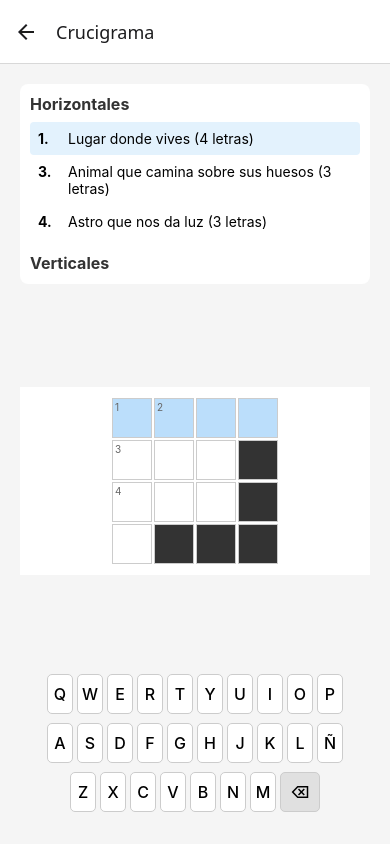
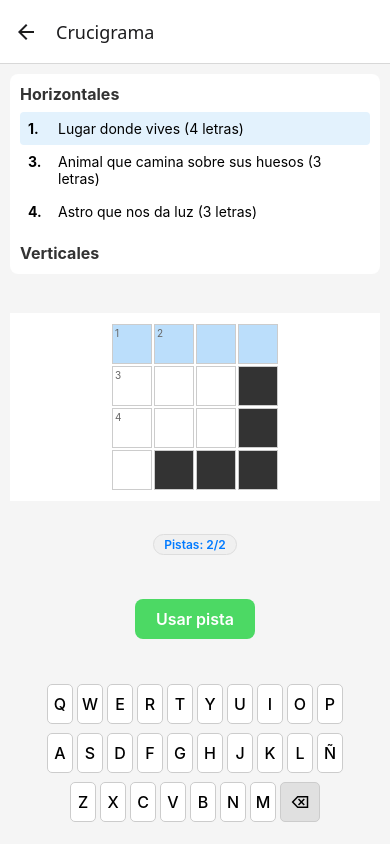
Before and after one commit to AldG99/word-grid, a React Native app: screen /Game in a window 390 px wide. Built offline with nearby package versions, Linux system fonts and the light colour scheme.

Commit message:
Restricción de pistas con un máximo de dos disponibles y confirmación

```diff
--- a/app/screens/GameScreen.js
+++ b/app/screens/GameScreen.js
@@ -3,14 +3,18 @@ import {
   View,
   StyleSheet,
   SafeAreaView,
-  Alert,
   Text,
   Modal,
   TouchableOpacity,
+  Alert,
 } from 'react-native';
 import Board from '../components/Board';
 import Keyboard from '../components/Keyboard';
 import Clues from '../components/Clues';
+import Colors from '../constants/colors';
+import Layout from '../constants/layout';
+import GameLogic from '../utils/gameLogic';
+import Storage from '../utils/storage';
 
 const GameScreen = () => {
   const initialPuzzleState = {
@@ -48,6 +52,13 @@ const GameScreen = () => {
     },
   };
 
+  // Estado para tracking del tiempo
+  const [gameStartTime] = useState(Date.now());
+  const [gameId] = useState(`puzzle-${Date.now()}`); // ID único para este juego
+  const [hintsUsed, setHintsUsed] = useState(0);
+  const [hintsRemaining, setHintsRemaining] = useState(2); // Limitamos a 2 pistas
+
+  // Estados existentes
   const [puzzle, setPuzzle] = useState(initialPuzzleState);
   const [selectedCell, setSelectedCell] = useState({ row: 0, col: 0 });
   const [direction, setDirection] = useState('across');
@@ -56,13 +67,45 @@ const GameScreen = () => {
     direction: 'across',
   });
   const [showCompletionModal, setShowCompletionModal] = useState(false);
+  const [gameStats, setGameStats] = useState(null);
 
+  // Cargar partida guardada al iniciar
+  useEffect(() => {
+    const loadSavedGame = async () => {
+      const savedGame = await Storage.loadGameProgress();
+      if (savedGame && savedGame.puzzleState) {
+        setPuzzle(savedGame.puzzleState);
+
+        // Restaurar estado de pistas si existe
+        if (savedGame.hintsUsed !== undefined) {
+          setHintsUsed(savedGame.hintsUsed);
+          setHintsRemaining(Math.max(0, 2 - savedGame.hintsUsed));
+        }
+      }
+    };
+
+    loadSavedGame();
+  }, []);
+
+  // Guardar progreso automáticamente cuando cambia el estado
+  useEffect(() => {
+    const saveGame = async () => {
+      const timeElapsed = Math.floor((Date.now() - gameStartTime) / 1000);
+      await Storage.saveGameProgress(gameId, puzzle, timeElapsed, hintsUsed);
+    };
+
+    saveGame();
+  }, [puzzle, gameId, gameStartTime, hintsUsed]);
+
+  // Función modificada para resetear el juego
   const resetGame = () => {
     setPuzzle(initialPuzzleState);
     setSelectedCell({ row: 0, col: 0 });
     setDirection('across');
     setSelectedClue({ number: 1, direction: 'across' });
     setShowCompletionModal(false);
+    setHintsUsed(0);
+    setHintsRemaining(2); // Restaurar las 2 pistas disponibles
   };
 
   const handleCluePress = (number, dir) => {
@@ -102,27 +145,15 @@ const GameScreen = () => {
     }
   };
 
+  // Usar GameLogic para la navegación entre celdas
   const moveToNextCell = () => {
-    const { row, col } = selectedCell;
-    if (direction === 'across') {
-      let nextCol = col + 1;
-      while (nextCol < puzzle.grid[row].length) {
-        if (puzzle.grid[row][nextCol]) {
-          setSelectedCell({ row, col: nextCol });
-          return;
-        }
-        nextCol++;
-      }
-    } else {
-      let nextRow = row + 1;
-      while (nextRow < puzzle.grid.length) {
-        if (puzzle.grid[nextRow][col]) {
-          setSelectedCell({ row: nextRow, col });
-          return;
-        }
-        nextRow++;
-      }
-    }
+    const nextPosition = GameLogic.findNextCell(
+      puzzle.grid,
+      selectedCell.row,
+      selectedCell.col,
+      direction
+    );
+    setSelectedCell(nextPosition);
   };
 
   const moveToPreviousCell = () => {
@@ -178,22 +209,112 @@ const GameScreen = () => {
     }
   };
 
+  // Comprobar victoria usando GameLogic
   const checkWin = grid => {
-    const isComplete = grid.every(row =>
-      row.every(cell => {
-        if (!cell) return true;
-        return cell.value.toUpperCase() === cell.solution.toUpperCase();
-      })
-    );
+    const isComplete = GameLogic.validatePuzzleCompletion(grid);
 
     if (isComplete) {
+      const timeElapsed = Math.floor((Date.now() - gameStartTime) / 1000);
+      const stats = GameLogic.getGameStats(grid, gameStartTime, hintsUsed);
+
+      // Calcular puntuación final
+      const score = GameLogic.calculateScore(
+        timeElapsed,
+        GameLogic.DIFFICULTY_LEVELS.MEDIUM, // Ajustar según el puzzle
+        0, // Contar errores si los tienes
+        hintsUsed
+      );
+
+      const finalStats = {
+        ...stats,
+        score,
+        difficulty: GameLogic.DIFFICULTY_LEVELS.MEDIUM,
+      };
+
+      setGameStats(finalStats);
+
+      // Guardar estadísticas y puntuación
+      Storage.saveGameStats(gameId, finalStats);
+
       setShowCompletionModal(true);
     }
   };
 
+  // Función para obtener pista (modificada para limitar a 2 pistas)
+  const getHint = () => {
+    // Verificar si quedan pistas disponibles
+    if (hintsRemaining <= 0) {
+      Alert.alert(
+        'Sin pistas disponibles',
+        'Has agotado tus 2 pistas para este crucigrama.',
+        [{ text: 'Entendido', style: 'default' }]
+      );
+      return;
+    }
+
+    // Mostrar confirmación antes de usar la pista
+    Alert.alert(
+      '¿Usar pista?',
+      `Te quedan ${hintsRemaining} ${
+        hintsRemaining === 1 ? 'pista' : 'pistas'
+      }. ¿Quieres usarla?`,
+      [
+        { text: 'Cancelar', style: 'cancel' },
+        {
+          text: 'Usar pista',
+          style: 'default',
+          onPress: () => {
+            const { row, col } = selectedCell;
+            if (puzzle.grid[row][col]) {
+              const solution = GameLogic.getHint(puzzle.grid, row, col);
+
+              // Actualizar el puzzle con la pista
+              const newPuzzle = {
+                ...puzzle,
+                grid: puzzle.grid.map((gridRow, rowIndex) =>
+                  gridRow.map((cell, colIndex) => {
+                    if (rowIndex === row && colIndex === col) {
+                      return { ...cell, value: solution };
+                    }
+                    return cell;
+                  })
+                ),
+              };
+
+              setPuzzle(newPuzzle);
+              setHintsUsed(prev => prev + 1);
+              setHintsRemaining(prev => prev - 1); // Reducir el número de pistas disponibles
+              moveToNextCell();
+
+              // Verificar si la pista completó el crucigrama
+              checkWin(newPuzzle.grid);
+            }
+          },
+        },
+      ]
+    );
+  };
+
+  // Componente para mostrar el contador de pistas
+  const HintCounter = () => (
+    <View style={styles.hintCounterContainer}>
+      <Text style={styles.hintCounterText}>Pistas: {hintsRemaining}/2</Text>
+    </View>
+  );
+
   return (
-    <SafeAreaView style={styles.container}>
-      <View style={styles.gameContainer}>
+    <SafeAreaView
+      style={[
+        styles.container,
+        { backgroundColor: Colors.MAIN_THEME.background },
+      ]}
+    >
+      <View
+        style={[
+          styles.gameContainer,
+          Layout.getOrientationStyles().gameContainer,
+        ]}
+      >
         <Clues
           clues={puzzle.clues}
           onCluePress={handleCluePress}
@@ -220,6 +341,24 @@ const GameScreen = () => {
           }}
           onCellPress={handleCellPress}
         />
+
+        {/* Contador de pistas */}
+        <HintCounter />
+
+        {/* Botón de pista con estilo condicional según disponibilidad */}
+        <TouchableOpacity
+          style={[
+            styles.hintButton,
+            hintsRemaining <= 0 && styles.disabledHintButton,
+          ]}
+          onPress={getHint}
+          disabled={hintsRemaining <= 0}
+        >
+          <Text style={styles.hintButtonText}>
+            {hintsRemaining > 0 ? 'Usar pista' : 'Sin pistas'}
+          </Text>
+        </TouchableOpacity>
+
         <Keyboard onKeyPress={handleKeyPress} />
 
         <Modal
@@ -228,13 +367,43 @@ const GameScreen = () => {
           visible={showCompletionModal}
           onRequestClose={() => setShowCompletionModal(false)}
         >
-          <View style={styles.modalContainer}>
-            <View style={styles.modalContent}>
+          <View
+            style={[
+              styles.modalContainer,
+              { backgroundColor: Colors.UI.modalBackground },
+            ]}
+          >
+            <View
+              style={[
+                styles.modalContent,
+                { backgroundColor: Colors.UI.modalContent },
+              ]}
+            >
               <Text style={styles.modalTitle}>¡Crucigrama Completado!</Text>
               <Text style={styles.modalText}>
                 ¡Felicitaciones! Has resuelto el crucigrama correctamente.
               </Text>
-              <TouchableOpacity style={styles.acceptButton} onPress={resetGame}>
+
+              {/* Mostrar estadísticas */}
+              {gameStats && (
+                <View style={styles.statsContainer}>
+                  <Text style={styles.statsTitle}>Estadísticas:</Text>
+                  <Text>Tiempo: {gameStats.timeElapsed} segundos</Text>
+                  <Text>Precisión: {gameStats.accuracy}%</Text>
+                  <Text>Pistas usadas: {gameStats.hintsUsed}/2</Text>
+                  <Text style={styles.scoreText}>
+                    Puntuación: {gameStats.score}
+                  </Text>
+                </View>
+              )}
+
+              <TouchableOpacity
+                style={[
+                  styles.acceptButton,
+                  { backgroundColor: Colors.MAIN_THEME.primary },
+                ]}
+                onPress={resetGame}
+              >
                 <Text style={styles.acceptButtonText}>Aceptar</Text>
               </TouchableOpacity>
             </View>
@@ -248,49 +417,99 @@ const GameScreen = () => {
 const styles = StyleSheet.create({
   container: {
     flex: 1,
-    backgroundColor: '#f5f5f5',
+    backgroundColor: Colors.MAIN_THEME.background,
   },
   gameContainer: {
     flex: 1,
     justifyContent: 'space-between',
-    padding: 20,
+    padding: Layout.SPACING.M,
   },
   modalContainer: {
     flex: 1,
     justifyContent: 'center',
     alignItems: 'center',
-    backgroundColor: 'rgba(0, 0, 0, 0.5)',
+    backgroundColor: Colors.UI.modalBackground,
   },
   modalContent: {
-    backgroundColor: 'white',
-    padding: 20,
+    backgroundColor: Colors.UI.modalContent,
+    padding: Layout.SPACING.L,
     borderRadius: 10,
     alignItems: 'center',
     elevation: 5,
     minWidth: 300,
   },
   modalTitle: {
-    fontSize: 24,
+    fontSize: Layout.FONT_SIZES.XXL,
     fontWeight: 'bold',
     marginBottom: 15,
-    color: '#007AFF',
+    color: Colors.MAIN_THEME.primary,
   },
   modalText: {
-    fontSize: 16,
+    fontSize: Layout.FONT_SIZES.MEDIUM,
     textAlign: 'center',
-    marginBottom: 20,
+    marginBottom: Layout.SPACING.M,
+  },
+  statsContainer: {
+    marginVertical: Layout.SPACING.M,
+    width: '100%',
+    padding: Layout.SPACING.M,
+    backgroundColor: '#f8f8f8',
+    borderRadius: 8,
+  },
+  statsTitle: {
+    fontSize: Layout.FONT_SIZES.LARGE,
+    fontWeight: '600',
+    marginBottom: Layout.SPACING.S,
+  },
+  scoreText: {
+    fontSize: Layout.FONT_SIZES.LARGE,
+    fontWeight: 'bold',
+    marginTop: Layout.SPACING.S,
+    color: Colors.MAIN_THEME.primary,
   },
   acceptButton: {
-    backgroundColor: '#007AFF',
+    backgroundColor: Colors.MAIN_THEME.primary,
     paddingHorizontal: 30,
     paddingVertical: 12,
     borderRadius: 8,
-    marginTop: 10,
+    marginTop: Layout.SPACING.M,
   },
   acceptButtonText: {
     color: 'white',
-    fontSize: 16,
+    fontSize: Layout.FONT_SIZES.LARGE,
     fontWeight: '600',
+  },
+  hintButton: {
+    backgroundColor: Colors.MAIN_THEME.secondary,
+    padding: Layout.SPACING.M,
+    borderRadius: 8,
+    alignSelf: 'center',
+    marginVertical: Layout.SPACING.M,
+    minWidth: 120,
+    alignItems: 'center',
+  },
+  disabledHintButton: {
+    backgroundColor: '#cccccc',
+  },
+  hintButtonText: {
+    color: 'white',
+    fontSize: Layout.FONT_SIZES.MEDIUM,
+    fontWeight: '600',
+  },
+  hintCounterContainer: {
+    alignSelf: 'center',
+    marginVertical: Layout.SPACING.S,
+    paddingHorizontal: Layout.SPACING.M,
+    paddingVertical: Layout.SPACING.XS,
+    backgroundColor: '#f0f0f0',
+    borderRadius: 15,
+    borderWidth: 1,
+    borderColor: '#ddd',
+  },
+  hintCounterText: {
+    fontSize: Layout.FONT_SIZES.SMALL,
+    fontWeight: '600',
+    color: Colors.MAIN_THEME.primary,
   },
 });
 
```
